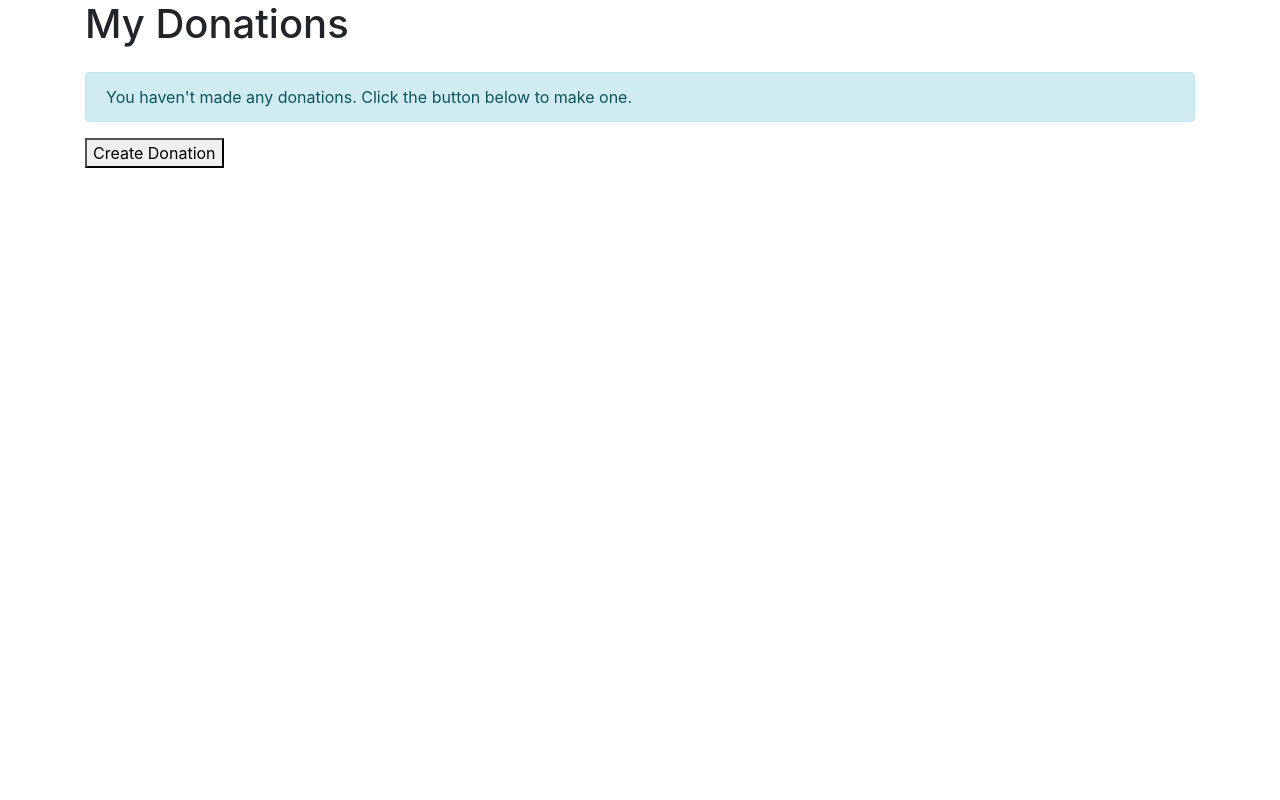
After one commit to kareca-rsj/dona-waste, a Django app: page /donation/my-donations/ in a window 1280 px wide. The commit adds this page. Run offline with Django 4.2, Linux system fonts and the light colour scheme; the visitor is signed in with stand-in values (Sample User, id 1); data that the repository does not hold is empty; some libraries are stand-ins or nearby versions.

Commit message:
add my donations, restrict edit to donator

```diff
--- a/donation/templates/create_donation.html
+++ b/donation/templates/create_donation.html
@@ -6,9 +6,6 @@
   </head>
   <body>
     <div class="container">
-        <a href="{% url 'donation:show_available_donations' %}">
-          <button type="button" class="btn btn-primary my-3">See Available Donations</button>
-        </a>
         <h1 class="mb-4">Create Donation</h1>
 
         <form method="POST" action="{% url 'donation:create_new_donation' %}">
--- a/donation/templates/donation_details.html
+++ b/donation/templates/donation_details.html
@@ -6,9 +6,7 @@
   </head>
   <body>
     <div class="container">
-        <a href="{% url 'donation:show_available_donations' %}" class="btn btn-primary my-3">See Available Donations</a>
         <h1 class="mb-4">Donation Details</h1>
-        {% for donation in donation %}
         <div class="card">
             <div class="card-body">
                 <h5 class="card-title">{{donation.title}}</h5>
@@ -48,10 +46,12 @@
             </div>
         </div>
 
+        {% if donation.donator == logged_user %}
         <div class="text-center my-4">
             <a href="{% url 'donation:edit_existing_donation' donation.pk %}" class="btn btn-success">Edit Donation</a>
+            <a href="" class="btn btn-success">Close Donation</a>
         </div>
-        {% endfor %}
+        {% endif %}
     </div>
 
     <!-- Include Bootstrap JS -->
--- /dev/null
+++ b/donation/templates/list_donations.html
@@ -0,0 +1,58 @@
+<html>
+  <head>
+    {% if public == True %}
+      <title>DonaWaste - Available Donations</title>
+    {% else %}
+      <title>DonaWaste - My Donations</title>
+    {% endif %}
+    <!-- Include Bootstrap CSS -->
+    <link href="https://stackpath.bootstrapcdn.com/bootstrap/4.5.2/css/bootstrap.min.css" rel="stylesheet">
+  </head>
+  <body>
+    <div class="container">
+      {% if public == True %}
+        <h1 class="mb-4">Available Donations</h1>
+        {% if not donations %}
+        <div class="alert alert-info" role="alert">
+          Sorry, there aren't any available donations. Please check again later.
+        </div>
+      {% endif %}
+      {% else %}
+        <h1 class="mb-4">My Donations</h1>
+        {% if not donations %}
+        <div class="alert alert-info" role="alert">
+          You haven't made any donations. Click the button below to make one.
+        </div>
+        {% endif %}
+        <a href="{% url 'donation:create_new_donation' %}">
+          <button type="button">Create Donation</button>
+        </a>
+      {% endif %}
+
+      {% for donation in donations %}
+        <h3>{{donation.title}}</h3>
+        <b>Donator:</b>
+        {% if donation.donator %}
+          {{donation.donator.username}}
+        {% else %}
+          Anonymous
+        {% endif %}
+        <br>
+        <b>Category:</b>
+        {% if donation.category %}
+          {{donation.category.name}}
+        {% else %}
+          Unspecified
+        {% endif %}
+        <br>
+        <b>Date and Time Created:</b> {{donation.datetime_created}}<br>
+        <b>Weight (grams):</b> {{donation.weight_grams}}<br><br>
+        <a href="{% url 'donation:show_donation_details' donation.pk %}">
+          <button type="button">See Details</button>
+        </a>
+      {% endfor %}
+
+    <!-- Include Bootstrap JS -->
+    <script src="https://stackpath.bootstrapcdn.com/bootstrap/4.5.2/js/bootstrap.min.js"></script>
+  </body>
+</html>
--- a/donation/urls.py
+++ b/donation/urls.py
@@ -4,8 +4,8 @@ from donation.views import *
 app_name = "donation"
 
 urlpatterns = [
-    path("", show_available_donations, name="show_available_donations"),
     path("available-donations/", show_available_donations, name="show_available_donations"),
+    path("my-donations/", show_my_donations, name="show_my_donations"),
     path("donation-details/<int:id>", show_donation_details, name="show_donation_details"),
     path("create-donation/", create_new_donation, name="create_new_donation"),
     path("edit-donation/<int:id>", edit_existing_donation, name="edit_existing_donation")
--- a/donation/views.py
+++ b/donation/views.py
@@ -4,12 +4,25 @@ from django.shortcuts import redirect, render
 from donation.models import *
 
 def show_available_donations(request):
-    context = {"donations": Donation.objects.filter(status=True).order_by("-datetime_created")}
-    return render(request, "available_donations.html", context)
+    context = {
+        "donations": Donation.objects.filter(status=True).order_by("-datetime_created"),
+        "public": True
+    }
+    return render(request, "list_donations.html", context)
 
 @login_required(login_url="authentication:login")
+def show_my_donations(request):
+    context = {
+        "donations": Donation.objects.filter(donator=request.user).order_by("-datetime_created"),
+        "public": False
+    }
+    return render(request, "list_donations.html", context)
+
 def show_donation_details(request, id):
-    context = {"donation": Donation.objects.filter(pk=id)}
+    context = {
+        "donation": Donation.objects.get(pk=id),
+        "logged_user": request.user
+    }
     return render(request, "donation_details.html", context)
 
 @login_required(login_url="authentication:login")
@@ -56,7 +69,6 @@ def edit_existing_donation(request, id):
         weight_grams = int(request.POST["weight_grams"])
         address = request.POST["address"]
         description = request.POST["description"]
-        status = request.POST["status"]
         if len(title) > 100:
             context["title_warning"] = "Title must be no more than 100 characters long."
         if weight_grams <= 0:
@@ -70,9 +82,8 @@ def edit_existing_donation(request, id):
         edited_donation.weight_grams = weight_grams
         edited_donation.address = address
         edited_donation.description = description
-        edited_donation.status = status
         edited_donation.save()
         return redirect("donation:show_donation_details", id)
 
-    context["donation"] = Donation.objects.filter(pk=id)
+    context["donation"] = Donation.objects.get(pk=id)
     return render(request, "edit_donation.html", context)
```
Also changed, not shown: donation/templates/available_donations.html (deleted, +0 -46 lines), donation/templates/edit_donation.html (+1 -15 lines).
